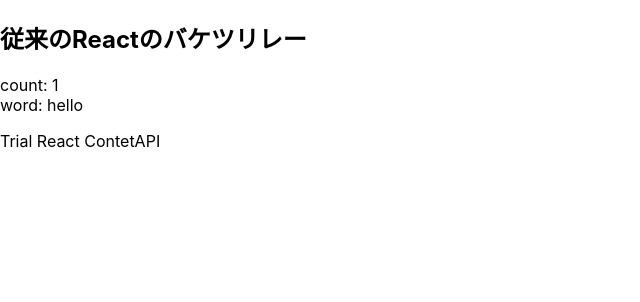
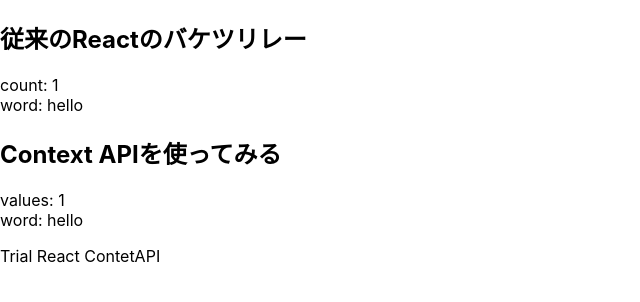
Before and after one commit to mrsekut/trial-react-context, a React (Create React App) app: page / in a window 1280 px wide. Shown: the top 302 px of the page, without its empty margins (0-640 px from the left). Built offline with nearby package versions, Linux system fonts and the light colour scheme.

Commit message:
[Add]simple context api example

```diff
--- a/src/App.js
+++ b/src/App.js
@@ -6,11 +6,14 @@
 import Container from './containers/index';
 
 import ConventionParent from './components/ConventionalPattern/index';
+import SimpleContextAPIParent from './components/SimpleContextAPI/index';
 
 const App = () => (
   <Provider store={store}>
     <h2>従来のReactのバケツリレー</h2>
     <ConventionParent />
+    <h2>Context APIを使ってみる</h2>
+    <SimpleContextAPIParent />
     <p>Trial React ContetAPI</p>
   </Provider>
 );
--- /dev/null
+++ b/src/components/SimpleContextAPI/index.jsx
@@ -0,0 +1,27 @@
+import React, { createContext } from 'react';
+
+const { Provider, Consumer } = createContext();
+
+const SimpleContextAPIParent = () => (
+  <Provider value={{ count: 1, word: 'hello' }}>
+    <Child />
+  </Provider>
+);
+export default SimpleContextAPIParent;
+
+// 子 propsを伝搬させてない
+const Child = () => <Grandson />;
+
+// 孫 同じく伝搬させてない
+const Grandson = () => <GreatGrandchild />;
+
+const GreatGrandchild = () => (
+  <Consumer>
+    {({ count, word }) => (
+      <>
+        <div>values: {count}</div>
+        <div>word: {word}</div>
+      </>
+    )}
+  </Consumer>
+);
```
